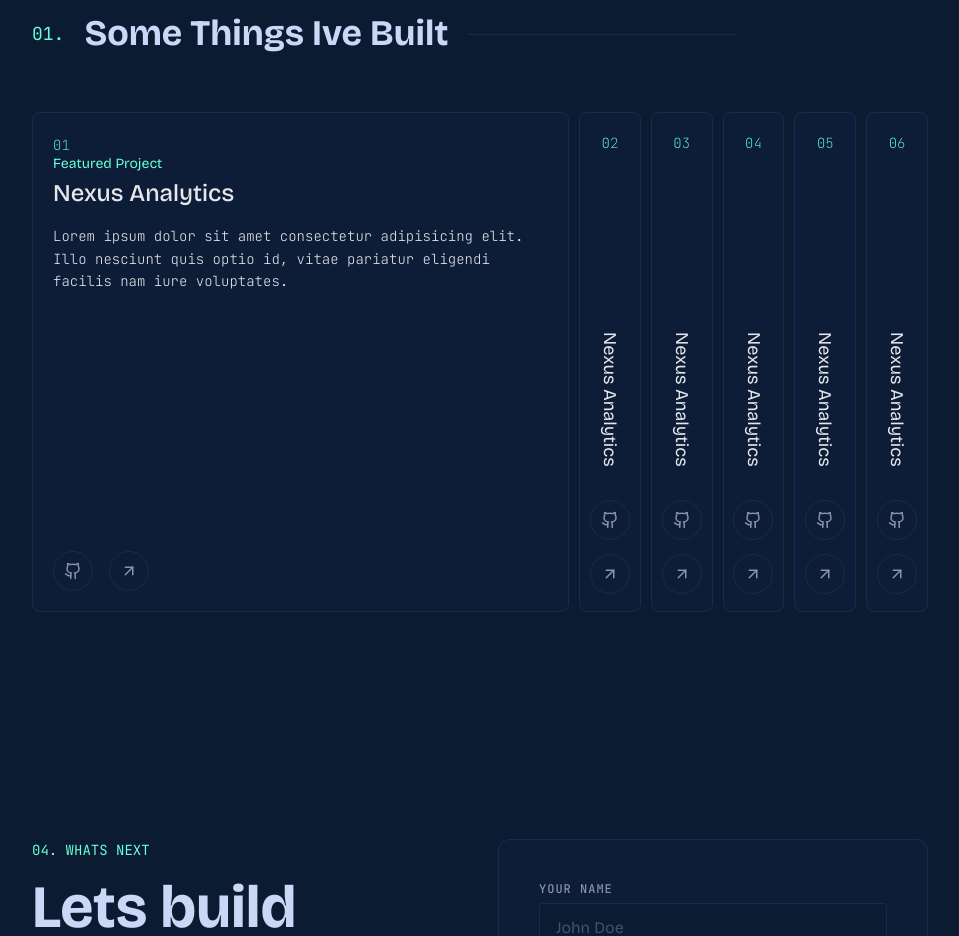
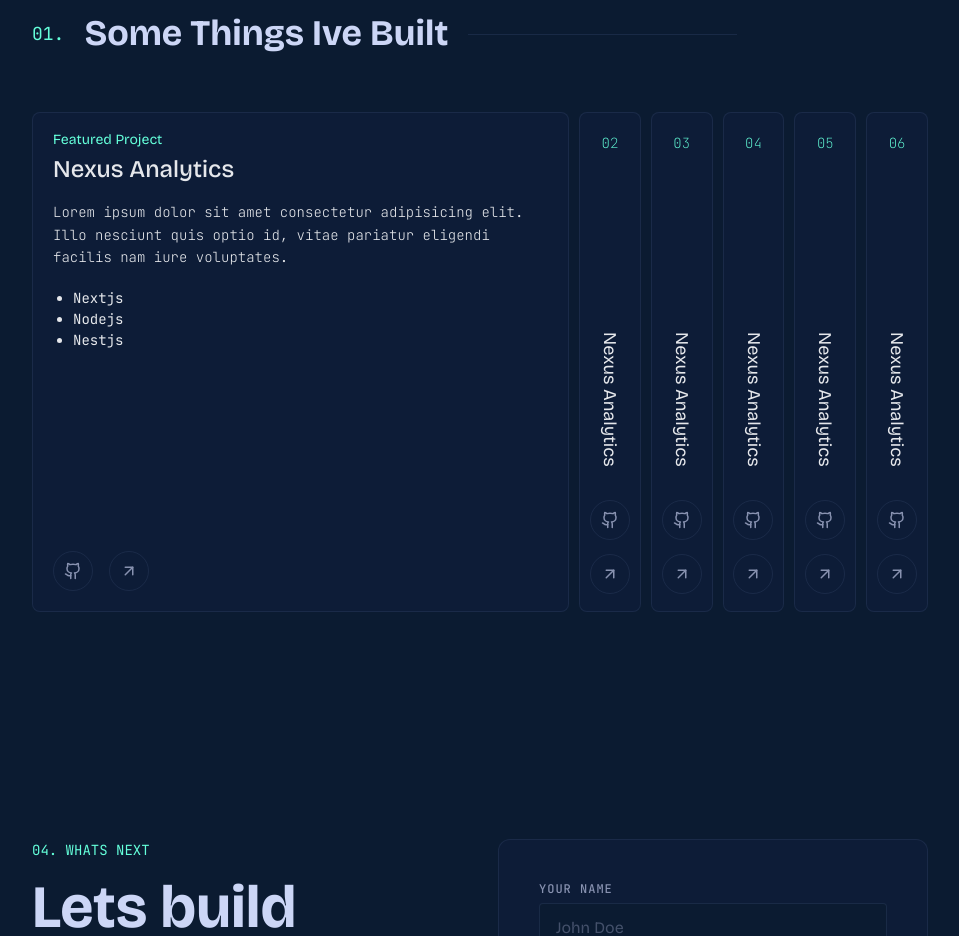
Before and after one commit to deepanshufullstack-ai/portfolio, a Next.js app: page / in a window 1280 px wide. Shown: the part 4340-5276 px from the top of the page, without its empty margins (160-1119 px from the left). Built offline with nearby package versions, Linux system fonts and the light colour scheme.

Commit message:
add changes

```diff
--- a/src/components/Work.tsx
+++ b/src/components/Work.tsx
@@ -96,6 +96,11 @@ export default function Work() {
                 <h2 className="project-subHeading">{project.subTitle}</h2>
                 <h1 className="project-heading">{project.title}</h1>
                 <p className="project-description">{project.description}</p>
+                <ul className="tech-container">
+                  {project.techStack.map((tech) => (
+                    <li className="tech" key={tech}>{tech}</li>
+                  ))}
+                </ul>
                 <div className="link-container">
                   <Link>
                     <LuGithub className="icon" />
@@ -179,6 +184,142 @@ export const WorkContainer = styled.div`
   gap: 10px;
   width: 100%;
 `;
+// export const WorkCard = styled.div<{ $isActive: boolean }>(
+//   ({ $isActive }) => `
+//     flex: ${$isActive ? "5" : "1"};
+//     height: 500px;
+//     position: relative;
+//     overflow: hidden;
+//     cursor: pointer;
+
+//     padding: 24px;
+//     border-radius: 12px;
+
+//     background: linear-gradient(
+//       180deg,
+//       rgba(13, 28, 55, 0.95) 0%,
+//       rgba(8, 17, 35, 1) 100%
+//     );
+
+//     border: 1px solid rgba(100, 255, 218, 0.12);
+
+//     box-shadow:
+//       0 10px 30px rgba(0, 0, 0, 0.25),
+//       inset 0 1px 0 rgba(255, 255, 255, 0.04);
+
+//     backdrop-filter: blur(10px);
+
+//     transition:
+//       flex 0.5s ease,
+//       transform 0.35s ease,
+//       box-shadow 0.35s ease,
+//       border-color 0.35s ease,
+//       background 0.35s ease;
+
+//     &:hover {
+//       flex: 5;
+//       transform: translateY(-8px);
+
+//       border-color: rgba(100, 255, 218, 0.4);
+
+//       box-shadow:
+//         0 20px 50px rgba(0, 0, 0, 0.45),
+//         0 0 30px rgba(100, 255, 218, 0.12);
+//     }
+
+//     &::before {
+//       content: "";
+//       position: absolute;
+//       inset: 0;
+//       background: radial-gradient(
+//         circle at top right,
+//         rgba(100, 255, 218, 0.08),
+//         transparent 50%
+//       );
+//       pointer-events: none;
+//       opacity: 0;
+//       transition: opacity 0.4s ease;
+//     }
+
+//     &:hover::before {
+//       opacity: 1;
+//     }
+
+//     h1 {
+//       line-height: 1.1;
+//       font-size: 24px;
+//       font-weight: 600;
+//       font-family: var(--font-bricolage-grotesque);
+//       margin-bottom: 20px;
+//       color: #fff;
+//       transition: color 0.3s ease;
+//     }
+
+//     &:hover h1 {
+//       color: #64ffda;
+//     }
+
+//     h2 {
+//       color: #64ffda;
+//       line-height: 1;
+//       font-size: 14px;
+//       font-weight: 300;
+//       font-family: var(--font-bricolage-grotesque);
+//       margin-bottom: 12px;
+//       letter-spacing: 1px;
+//       text-transform: uppercase;
+//     }
+
+//     ul {
+//       display: flex;
+//       align-items: center;
+//       flex-wrap: wrap;
+//       gap: 12px;
+//       margin-bottom: 20px;
+
+//       li {
+//         border: 1px solid rgba(100, 255, 218, 0.4);
+//         border-radius: 999px;
+//         color: #64ffda;
+//         font-size: 13px;
+//         font-weight: 500;
+//         padding: 6px 12px;
+//         background: rgba(100, 255, 218, 0.05);
+
+//         transition:
+//           transform 0.3s ease,
+//           background 0.3s ease;
+//       }
+
+//       li:hover {
+//         transform: translateY(-2px);
+//         background: rgba(100, 255, 218, 0.12);
+//       }
+//     }
+
+//     p {
+//       font-size: 14px;
+//       line-height: 1.7;
+//       font-weight: 300;
+//       color: rgba(255, 255, 255, 0.8);
+//     }
+
+//     div {
+//       display: flex;
+//       align-items: center;
+//       gap: 16px;
+//       position: absolute;
+//       bottom: 24px;
+//       left: 24px;
+
+//       transition: transform 0.3s ease;
+//     }
+
+//     &:hover div {
+//       transform: translateX(6px);
+//     }
+//   `
+// );
 
 export const WorkCard = styled.div<{ $isActive: boolean }>(
   ({ $isActive }) =>
@@ -200,13 +341,14 @@ export const WorkCard = styled.div<{ $isActive: boolean }>(
 
   &:hover {
     transform: translateY(-8px);
-    border: 1px solid #64ffda;
+    border: 1px solid #64ffdb;
   }
 
   .project-index {
     color: #64ffda;
     font-size: 14px;
     font-weight: 50;
+    display: ${$isActive ? 'none' : 'block'};
     position: ${$isActive ? "none" : "absolute"};
     top: ${$isActive ? "none" : "30px"};
     left: ${$isActive ? "none" : "50%"};
@@ -250,6 +392,18 @@ export const WorkCard = styled.div<{ $isActive: boolean }>(
     left: ${$isActive ? "20px" : "50%"};
     transform: ${$isActive ? "none" : "translate(-50%, -50%)"};
   }
+
+  .tech-container {
+    display: ${$isActive ? "block" : "none"};
+    list-style-type: disc;
+    padding-left: 20px;
+    margin-top: 20px;
+  }
+
+  .tech {
+    font-size: 14px;
+    line-height: 1.5;
+  }
 `,
 );
 
```
